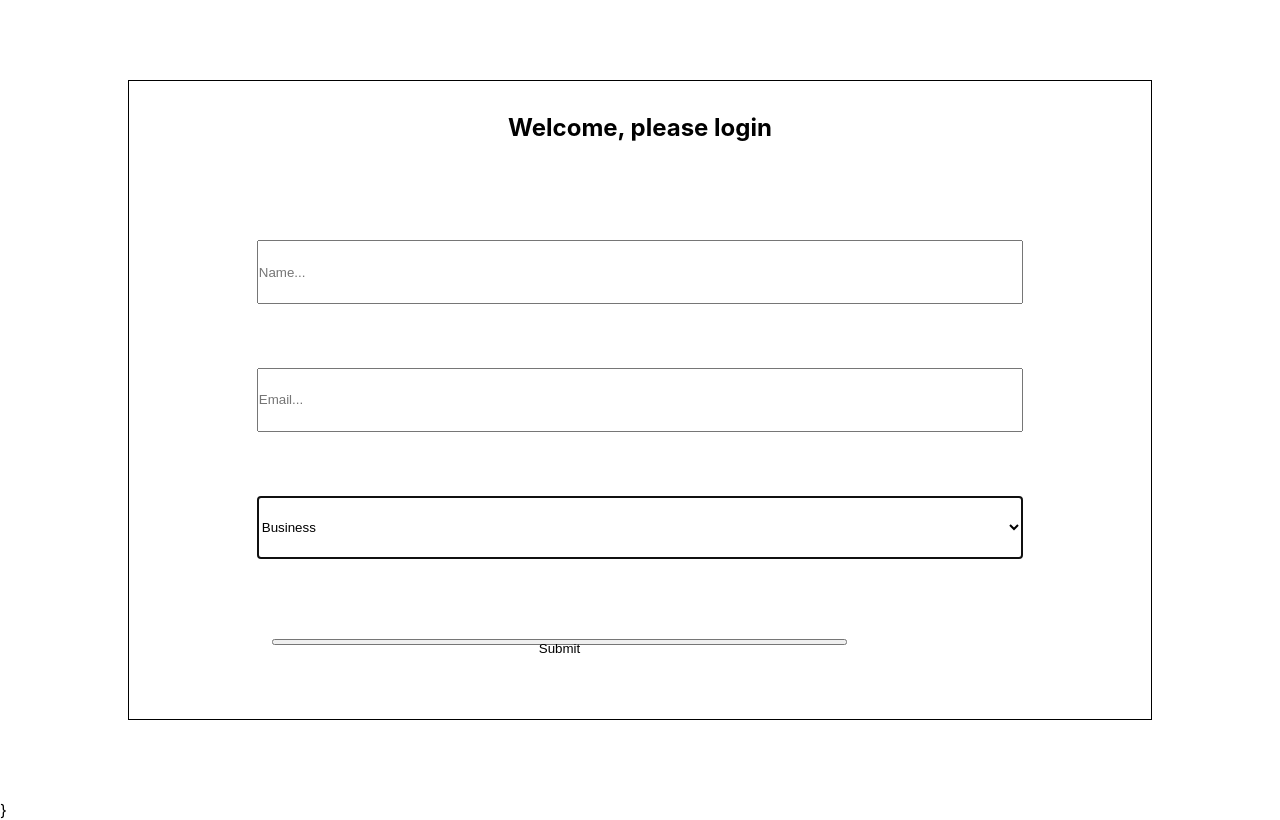
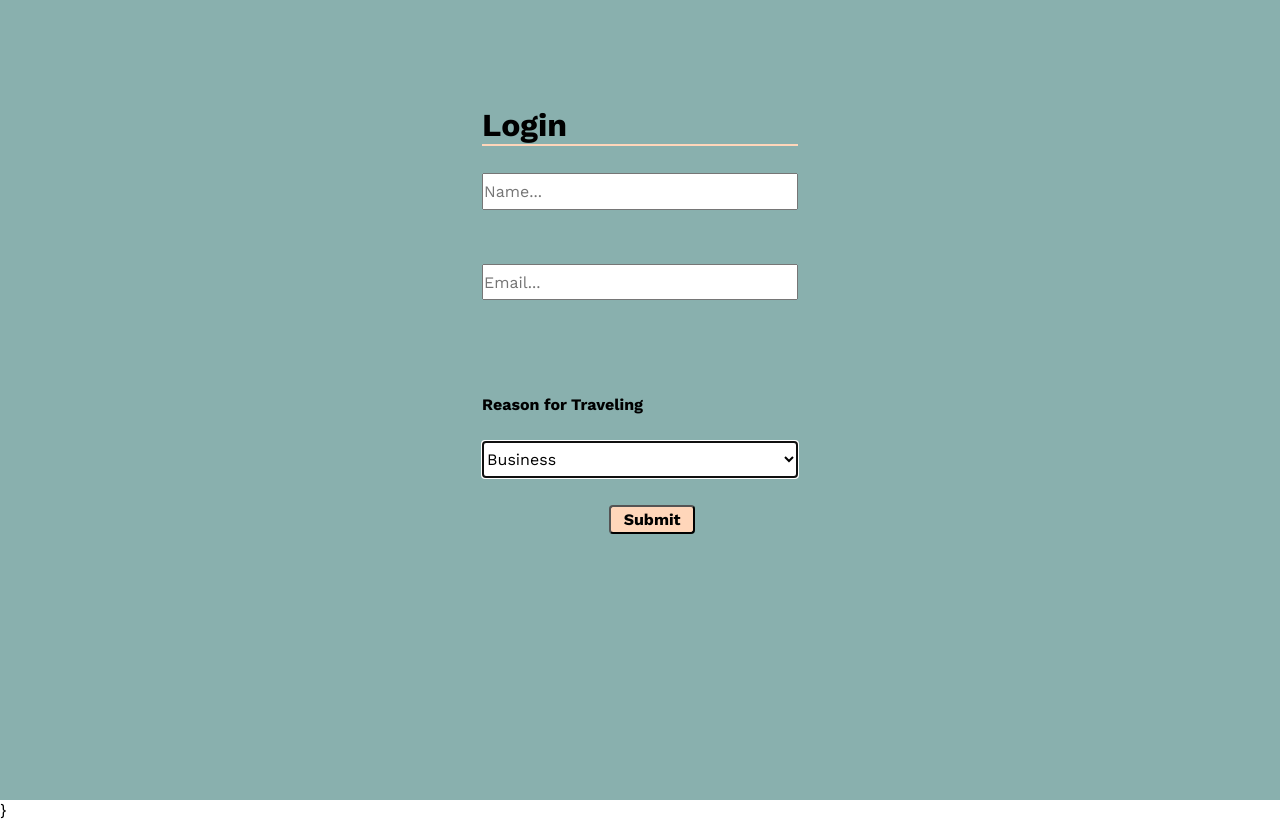
Before and after one commit to joel-oe-lacey/Such-Great-Heights, a React (Create React App) app: page / in a window 1280 px wide. Built offline with nearby package versions, Linux system fonts and the light colour scheme; no server answers.

Commit message:
Update login form styling

```diff
--- a/src/Login/Login.js
+++ b/src/Login/Login.js
@@ -57,8 +57,9 @@ export default class Login extends Component {
         return (
             <section className="login-container">
                 <form className="login-form">
-                    <h1>Welcome, please login</h1>
+                    <h1 className='login-welcome'>Login</h1>
                     <input
+                        className='name-input'
                         type="text"
                         name="name"
                         placeholder="Name..."
@@ -66,13 +67,16 @@ export default class Login extends Component {
                         onChange={this.handleChange}
                     />
                     <input
+                        className='email-input'
                         type="text"
                         name="email"
                         placeholder="Email..."
                         value={this.state.email}
                         onChange={this.handleChange}
                     />
+                    <label className='type-label'>Reason for Traveling</label>
                     <select
+                        className='travel-input'
                         name="travelingFor"
                         autoFocus={this.state.travelingFor}
                         onChange={this.handleChange}
@@ -81,7 +85,7 @@ export default class Login extends Component {
                         <option value="vacation">Vacation</option>
                         <option value="other">Other</option>
                     </select>
-                    <Link to='/areas'><button>Submit</button></Link>
+                    <Link to='/areas' className='link-btn'><button className='log-in-btn'>Submit</button></Link>
                 </form>
             </section>
         )
--- a/src/Login/Login.scss
+++ b/src/Login/Login.scss
@@ -1,29 +1,86 @@
 .login-container {
+    font-family: 'Work Sans', sans-serif;
     height: 100%;
     width: 100%;
     display: flex;
-    align-items: center;
     justify-content: center;
+    background-color: #89B0AE;
 }
 
 .login-form {
-    height: 80%;
-    width: 80%;
-    border: 1px solid black;
-    display: flex;
-    align-items: center;
-    flex-direction: column;
-    justify-content: space-around;
+  border-radius: 3%;
+  padding: 3%;
+  height: 80%;
+  width: 80%;
+  display: grid;
+  grid-template-columns: 33.33% 33.33% 33.33%;
+  grid-template-rows: auto;
+  grid-template-areas:
+  '. welcome-login .'
+  '. name .'
+  '. email .'
+  '. type-label .'
+  '. travel .'
+  '. login-button .';
 
-    h1 {
-        text-align: center;
-        font-size: 1.5em;
-        font-weight: bold;
-    }
 
-    * {
-        width: 75%;
-        height: 10%;
-        margin: 2%;
-    }
 }
+
+.login-welcome {
+  grid-area: welcome-login;
+  font-size: 2em;
+  border-bottom: 2px solid #FFD6BA;
+  align-self: flex-end;
+
+}
+.name-input {
+  grid-area: name;
+  height: 40%;
+  font-family: 'Work Sans', sans-serif;
+  font-size: 1em;
+  height: 40%;
+  align-self: center;
+
+}
+.email-input {
+  grid-area: email;
+  font-family: 'Work Sans', sans-serif;
+  font-size: 1em;
+  height: 40%;
+  align-self: center;
+}
+.type-label {
+  grid-area: type-label;
+  align-self: flex-end;
+  font-weight: 700;
+}
+.travel-input {
+  grid-area: travel;
+  align-self: flex-start;
+  font-family: 'Work Sans', sans-serif;
+  font-size: 1em;
+  height: 40%;
+  align-self: center;
+  cursor: pointer;
+
+}
+
+
+.link-btn {
+  grid-area: login-button;
+  justify-self: center;
+  // align-self: center;
+
+}
+.log-in-btn {
+  border-radius: 4px;
+  font-family: 'Work Sans', sans-serif;
+  font-weight: 700;
+  font-size: 1em;
+  background-color: #FFD6BA;
+  cursor: pointer;
+  padding-right: 20%;
+  padding-left: 20%;
+  padding-top: 5%;
+  padding-bottom: 5%;
+}
```
